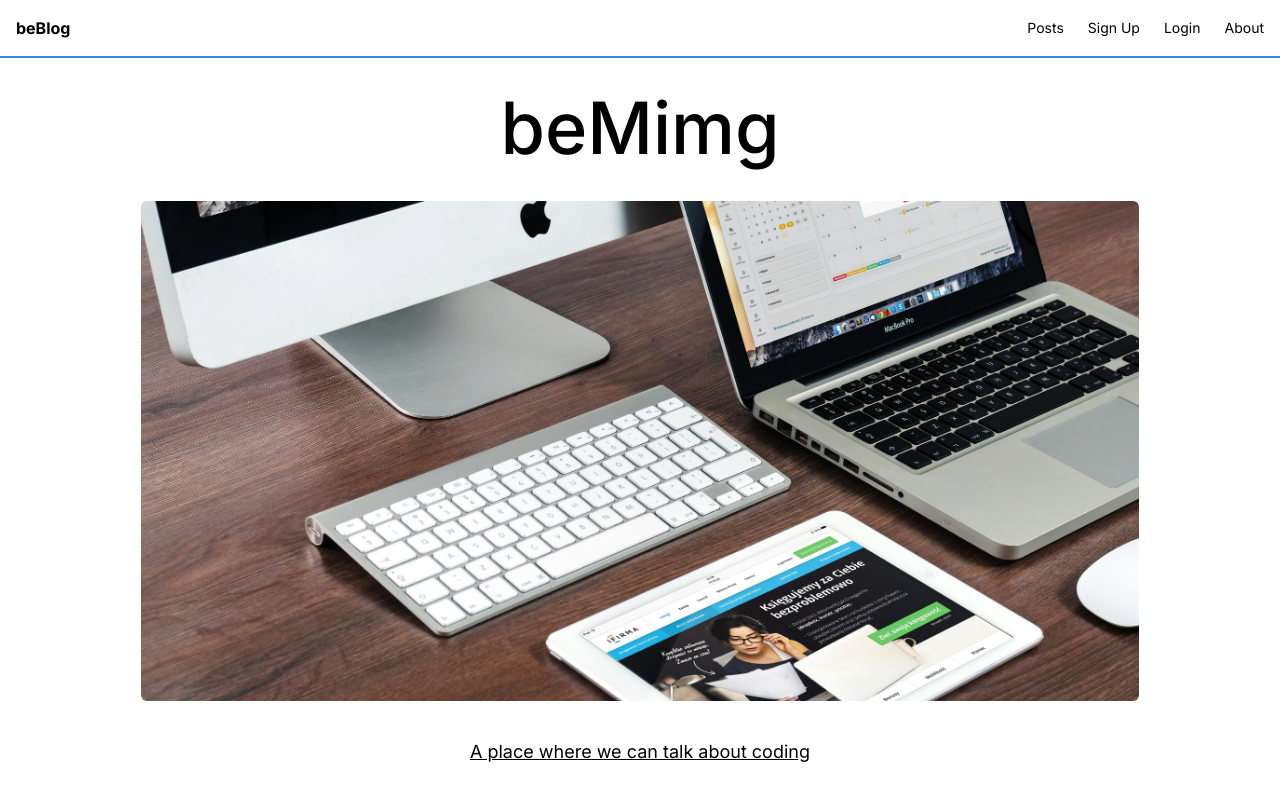
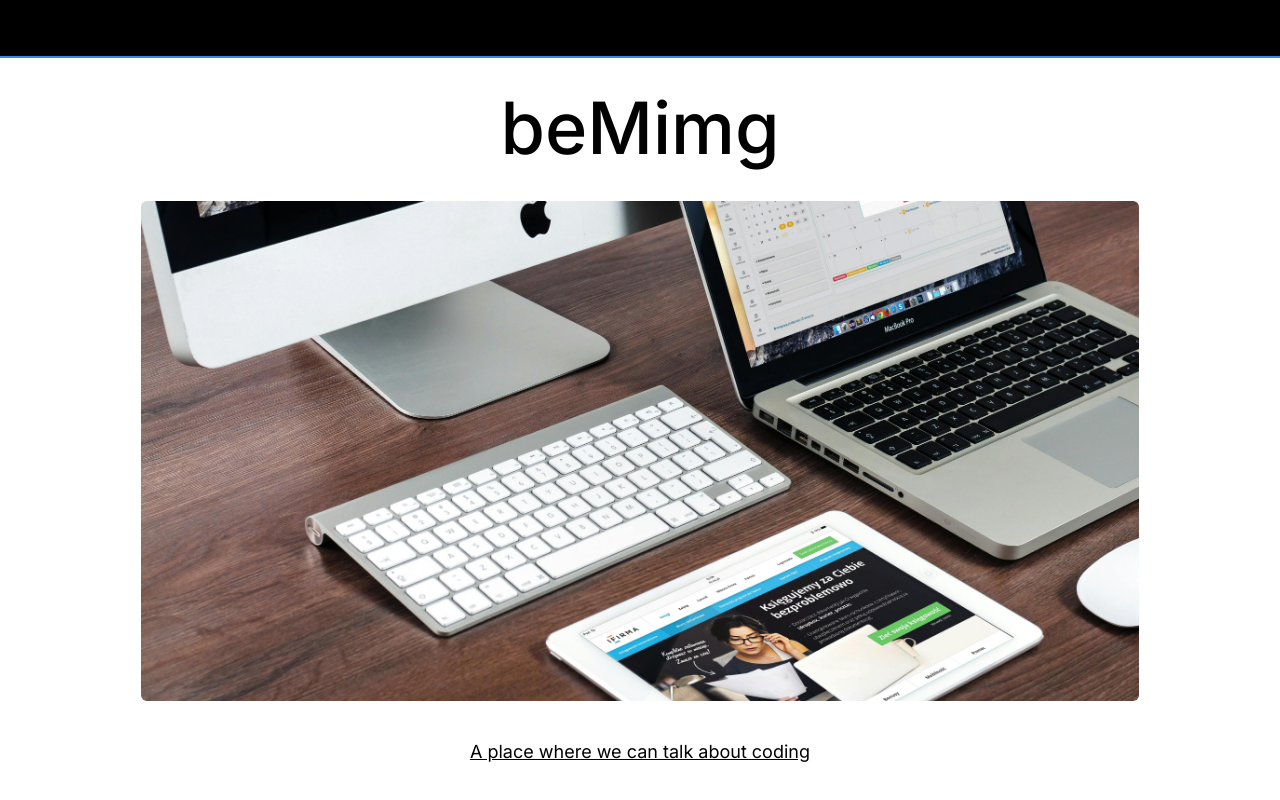
Before and after one commit to beMimg/beblog-frontend, a React (Vite) app: page / in a window 1280 px wide. Built offline with nearby package versions, Linux system fonts and the light colour scheme; no server answers.

Commit message:
header sticky

```diff
--- a/src/components/Nav.jsx
+++ b/src/components/Nav.jsx
@@ -5,7 +5,7 @@ export default function Nav() {
   const { token } = useAuth();
 
   return (
-    <nav className="flex flex-row justify-between">
+    <nav className=" flex flex-row justify-between ">
       <Link to="/" className=" font-bold ">
         beBlog
       </Link>
--- a/src/layouts/RootLayout.jsx
+++ b/src/layouts/RootLayout.jsx
@@ -8,7 +8,7 @@ export default function Layout() {
 
   return (
     <div className="flex min-h-screen flex-col  font-inter">
-      <header className="border-b-2  border-blue-500 p-4">
+      <header className="sticky  top-0 z-20 border-b-2 border-blue-500 bg-black p-4">
         <Nav />
       </header>
       <Outlet />
```
